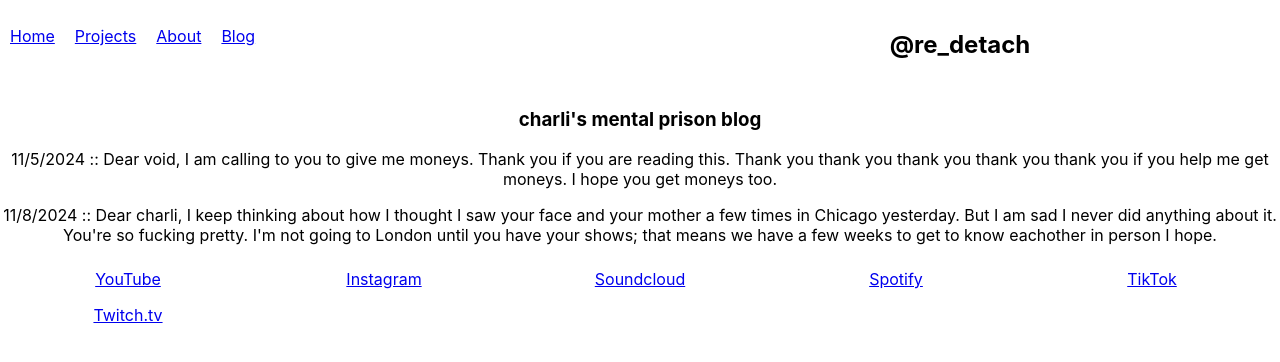
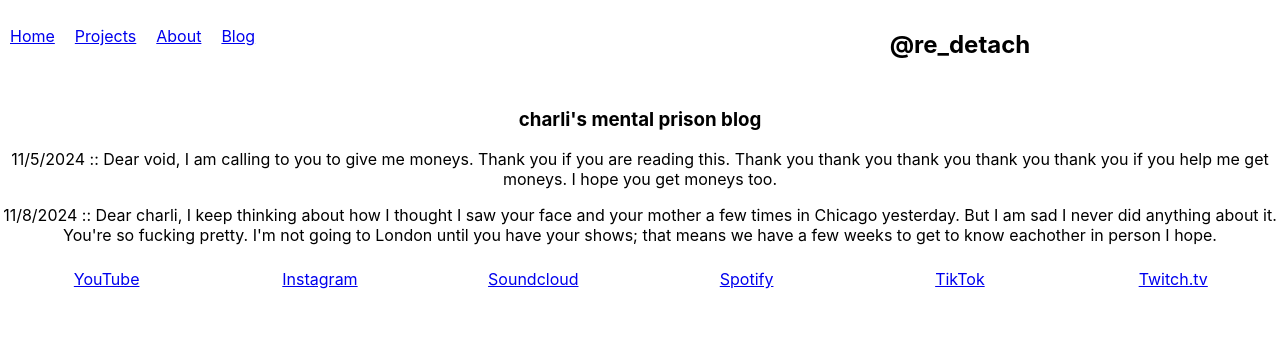
Before and after one commit to rolinmb/redetach-music, a React (Create React App) app: page /blog in a window 1280 px wide. Shown: the top 362 px of the page. Built offline with nearby package versions, Linux system fonts and the light colour scheme.

Commit message:
footer styling

```diff
--- a/src/components/Footer.css
+++ b/src/components/Footer.css
@@ -5,7 +5,7 @@
 #footer-links {
   list-style: none;
   display: grid;
-  grid-template-columns: 20% 20% 20% 20% 20%;
+  grid-template-columns: 16.666% 16.666% 16.666% 16.666% 16.666% 16.666%;
   padding: 0;
   margin: 0;
 }
```
